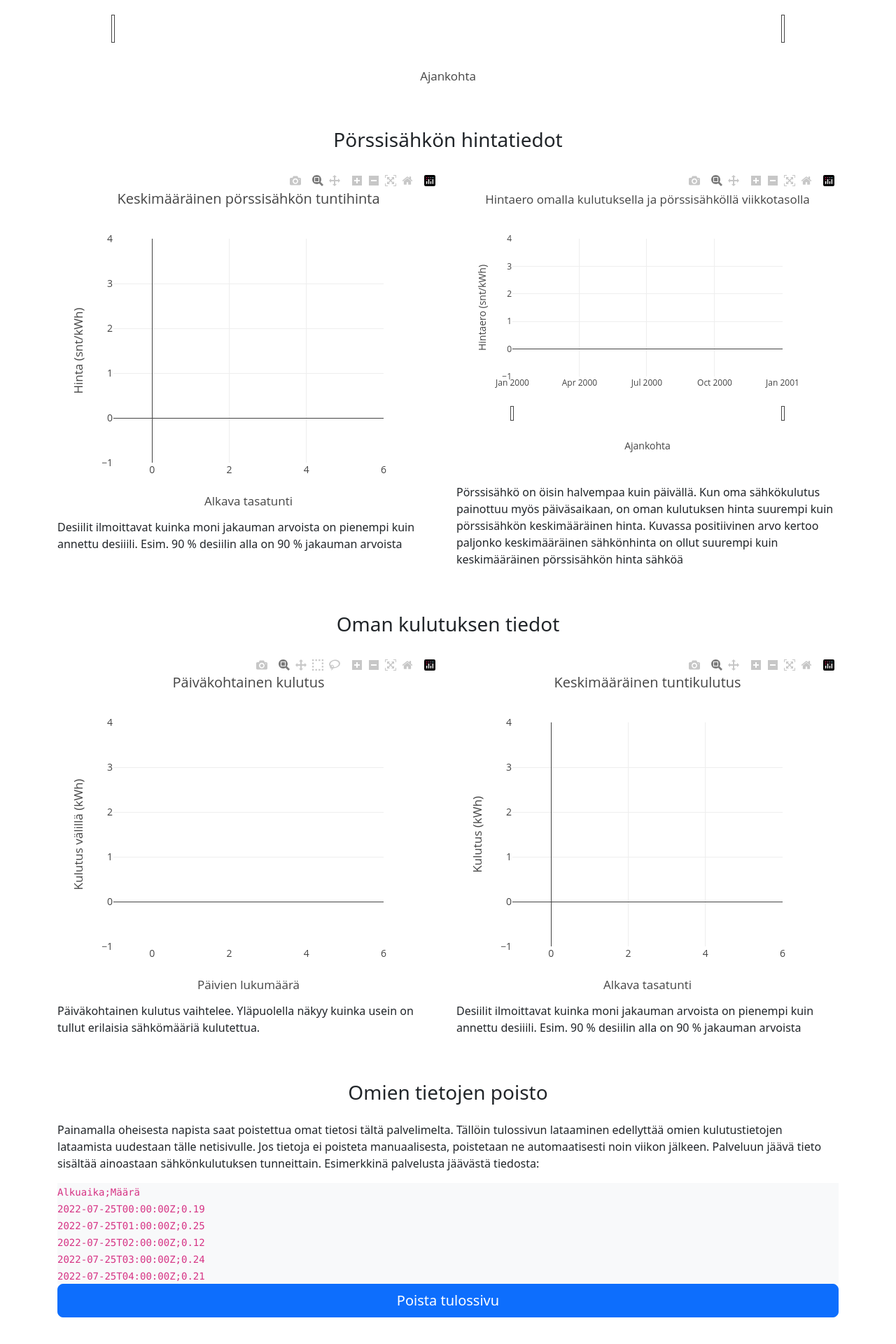
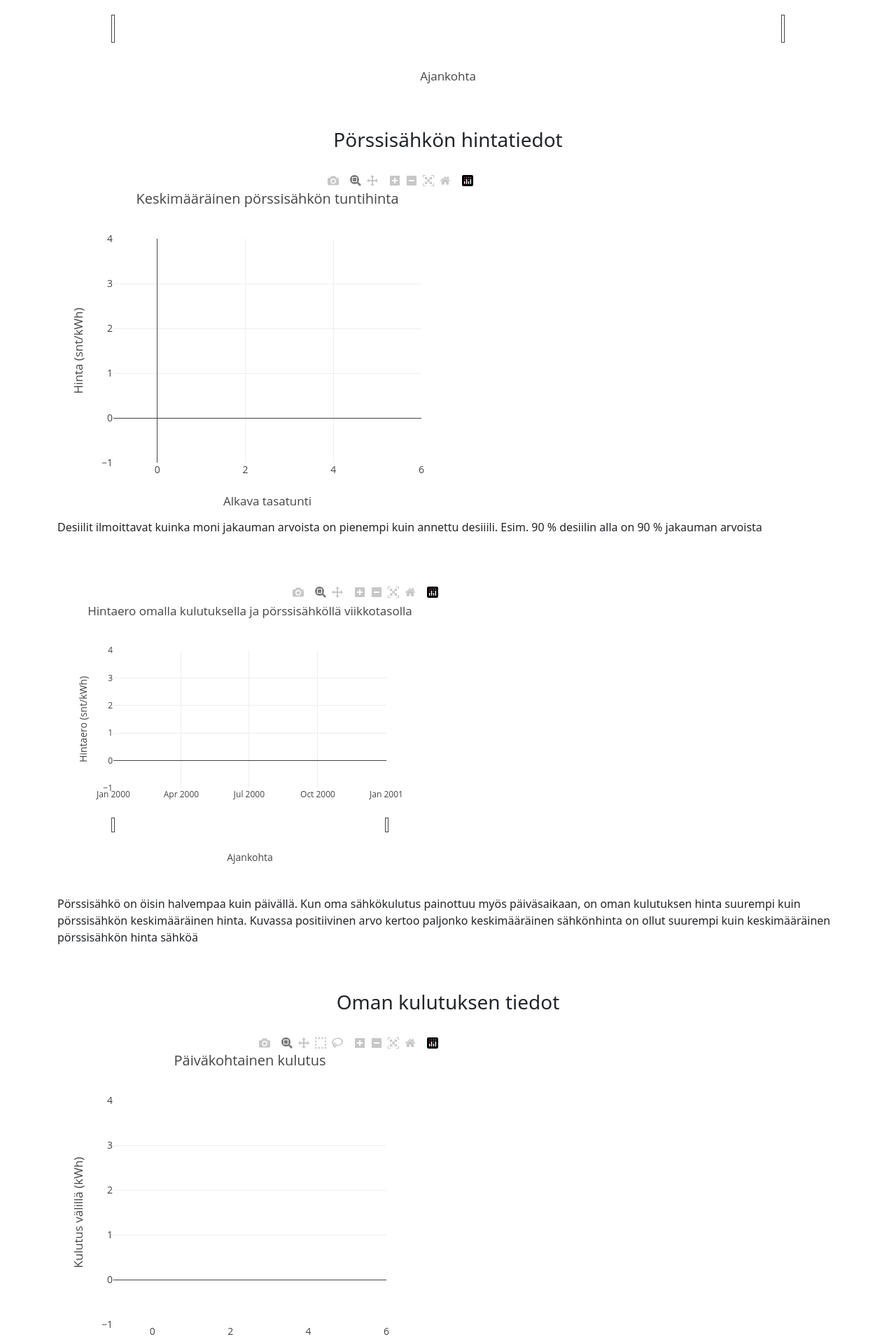
Before and after one commit to traunio/sahkonhinta, a Flask app: template sahkonhinta/templates/success.html in a window 1280 px wide. Shown: the part 790-2710 px from the top of the page at 70% size. Before the commit the page ends 2672 px from the top, so only its background shows below. Run offline with Flask 2, Linux system fonts and the light colour scheme; the template is opened without the code that fills it: most values are stand-ins (such as "Sample title", 1, 10 or a date in 2020); some libraries are stand-ins or nearby versions.

Commit message:
Change webpage layout and text

```diff
--- a/sahkonhinta/templates/success.html
+++ b/sahkonhinta/templates/success.html
@@ -107,6 +107,11 @@
 
 
 <div class="container">
+  <h3 class="pb-3 text-center"><a href="/">Palaa etusivulle</a></h3>
+
+</div>
+
+<div class="container">
   <h3 class="pb-3 text-center">Omien tietojen poisto</h3>
   <p>Painamalla oheisesta napista saat poistettua omat tietosi tältä palvelimelta. Tällöin tulossivun lataaminen edellyttää omien kulutustietojen lataamista uudestaan tälle netisivulle. Jos tietoja ei poisteta manuaalisesta, poistetaan ne automaatisesti noin viikon jälkeen. Palveluun jäävä tieto sisältää ainoastaan sähkönkulutuksen tunneittain. Esimerkkinä palvelusta jäävästä tiedosta:</p>
   <div class="bg-light">
@@ -134,8 +139,15 @@
 	  rangeslider: {range: ['{{outcome.first}}', '{{outcome.last}}']},
 	  type: 'date'
       },
+      legend: {
+	  x: 0,
+	  y: 1.08,
+	  achor: 'left',
+	  orientation: 'h'
+      },
       yaxis: {title: 'Sähkön hinta [snt/kWh]'},
       height: 700,
+      autosize: true,
   };
 
   var dtrace = {
@@ -191,6 +203,8 @@
 	  type: 'date'
       },
       yaxis: {title: 'Hintaero (snt/kWh)'},
+      width: 550,
+      autosize: true,
   };
 
 
@@ -214,6 +228,8 @@
       xaxis: {title: 'Päivien lukumäärä'},
       yaxis: {title: 'Kulutus välillä (kWh)'},
       height: 500,
+      width: 550,
+      autosize: true,
   };
 
   Plotly.newPlot('usageHisto', histdata, histlayout);
@@ -248,7 +264,15 @@
       xaxis: {title: 'Alkava tasatunti',
 	      dtick: 2},
       yaxis: {title: 'Kulutus (kWh)'},
-      height: 500,
+      legend: {
+	  x: 0,
+	  y: 1.08,
+	  achor: 'right',
+	  orientation: 'h'
+      },
+      height: 450,
+      width: 550,
+      autosize: true,
   };
 
 
@@ -284,7 +308,15 @@
       xaxis: {title: 'Alkava tasatunti',
 	      dtick: 2},
       yaxis: {title: 'Hinta (snt/kWh)'},
+      legend: {
+	  x: 0,
+	  y: 1.08,
+	  achor: 'left',
+	  orientation: 'h'
+      },
       height: 500,
+      width: 600,
+      autosize: true,
   };
 
 
```
Also changed, not shown: sahkonhinta/templates/index.html (+6 -11 lines).
